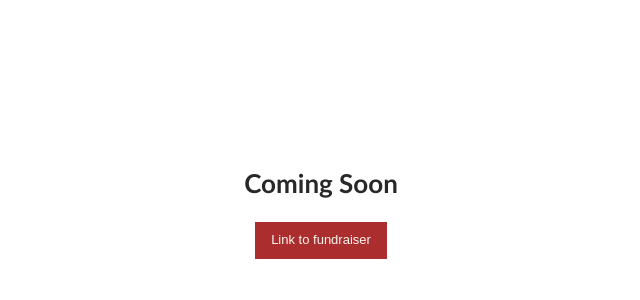
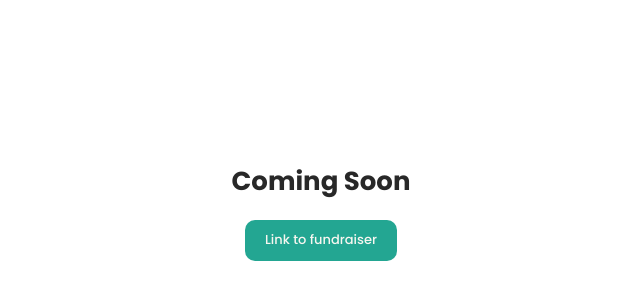
Before and after one commit to emelinelawford/jessica, a website: page dist/index.html in a window 1280 px wide. Shown: the part 198-498 px from the top of the page, without its empty margins (319-959 px from the left). Drawn offline with Linux system fonts and the light colour scheme.

Commit message:
Font changes

```diff
--- a/src/scss/modules/_buttons.scss
+++ b/src/scss/modules/_buttons.scss
@@ -1,9 +1,10 @@
 .button {
     color: $base;
     background-color: $primary-color;
+    border-radius: 10px;
     border: none;
     display: block;
-    padding: 8px 16px;
+    padding: 10px 20px;
     overflow: hidden;
     text-decoration: none;
   }
--- a/src/scss/modules/_typography.scss
+++ b/src/scss/modules/_typography.scss
@@ -2,11 +2,13 @@ body {
   font: 300 13px/1.6 $body-font;
   color: $body-color;
 }
+
+
 
 h1,
 h2,
 h3,
 h4,
 h5 {
-  font-family: $header-font;
+  @include bold-font;
 }
--- a/src/scss/modules/_vars.scss
+++ b/src/scss/modules/_vars.scss
@@ -1,10 +1,23 @@
 // Colors
-$primary-color: #ab2d2e;
-$secondary-color: #24AB96;
+$primary-color: #23A692;
+$secondary-color: #ab2d2e;
 $body-color: #282828;
 $header-color: $primary-color;
 $base: #F7F6F0;
 
 // Font families
-$header-font: 'Trebuchet MS', Helvetica, sans-serif;
-$body-font: Arial, Helvetica, sans-serif;
+@import url("https://fonts.googleapis.com/css2?family=Poppins:ital,wght@0,500;0,700;1,500;1,700&display=swap"); /* Using a url */
+
+$font-family: 'Poppins', Helvetica, sans-serif;
+
+@mixin bold-font {
+    font-family: $font-family;
+    font-weight: 700;
+    text-transform: uppercase;
+  }
+
+// Spacing
+$desktop-unit: 30px;
+$desktop-unit-half: $desktop-unit / 2;
+$mobile-unit: 20px;
+$mobile-unit-half: $mobile-unit / 2;
```
Also changed, not shown: dist/assets/css/style.css, dist/assets/css/style.min.css, 1 other file.
